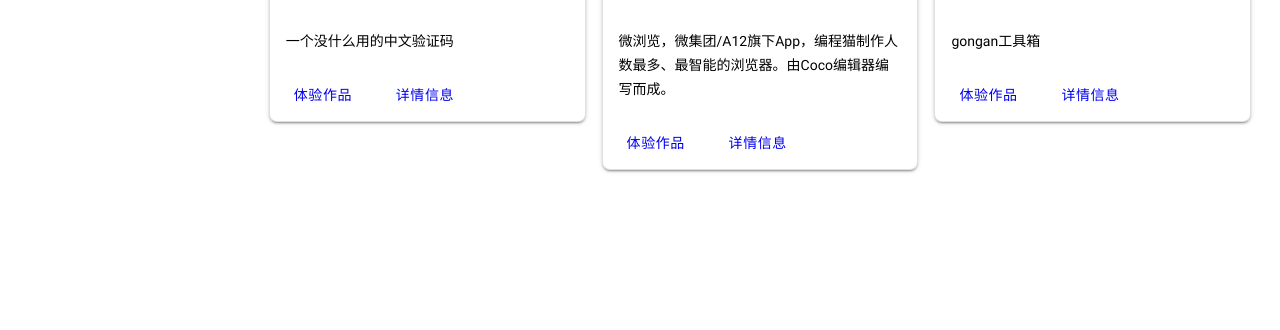
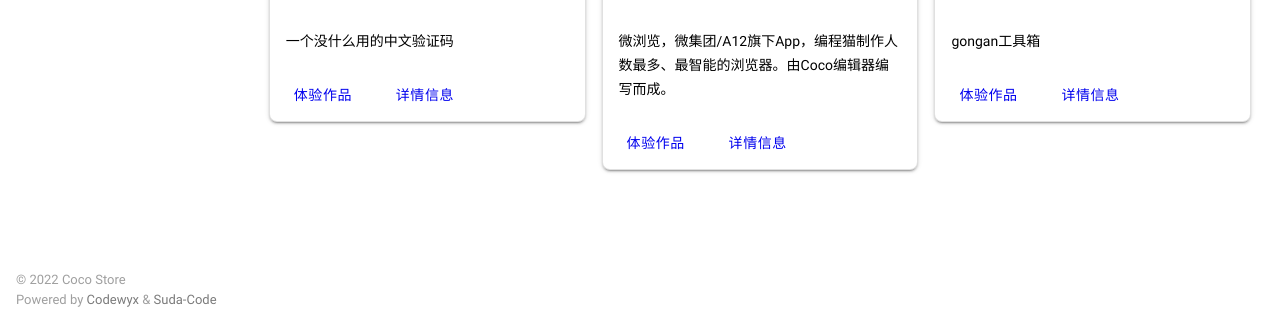
Before and after one commit to codewyx/Coco-Store, a plain HTML site: page all/app.html in a window 1280 px wide. Shown: the part 470-800 px from the top of the page. Drawn offline with Linux system fonts and the light colour scheme; a web font is replaced by a local one.

Commit message:
Update app.html

```diff
--- a/all/app.html
+++ b/all/app.html
@@ -47,6 +47,7 @@
 
 
     </ul>
+		<div class="copyright"><p>© 2022 Coco Store</p><p>Powered by <a href="" target="_blank">Codewyx</a> &amp; <a href="" target="_blank">Suda-Code</a></p></div>
   </div>
   <br><br>
 
```
